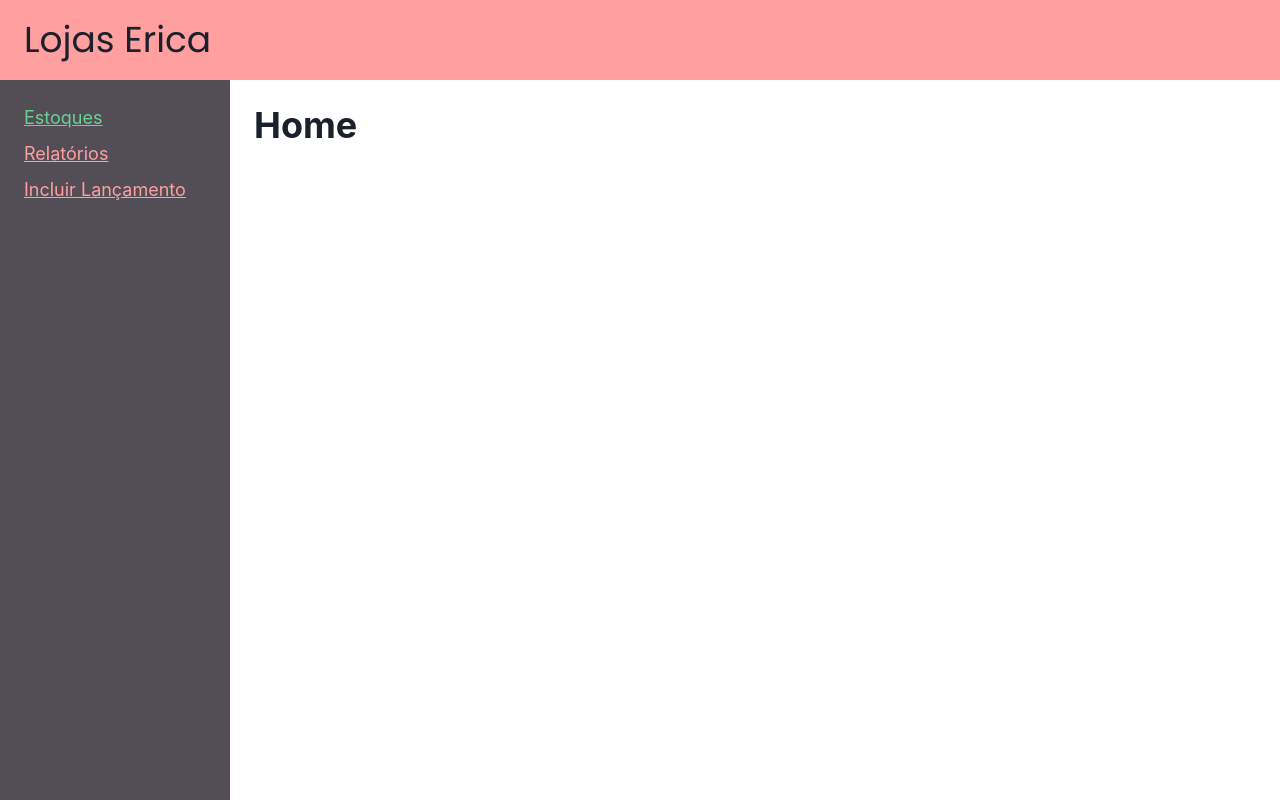
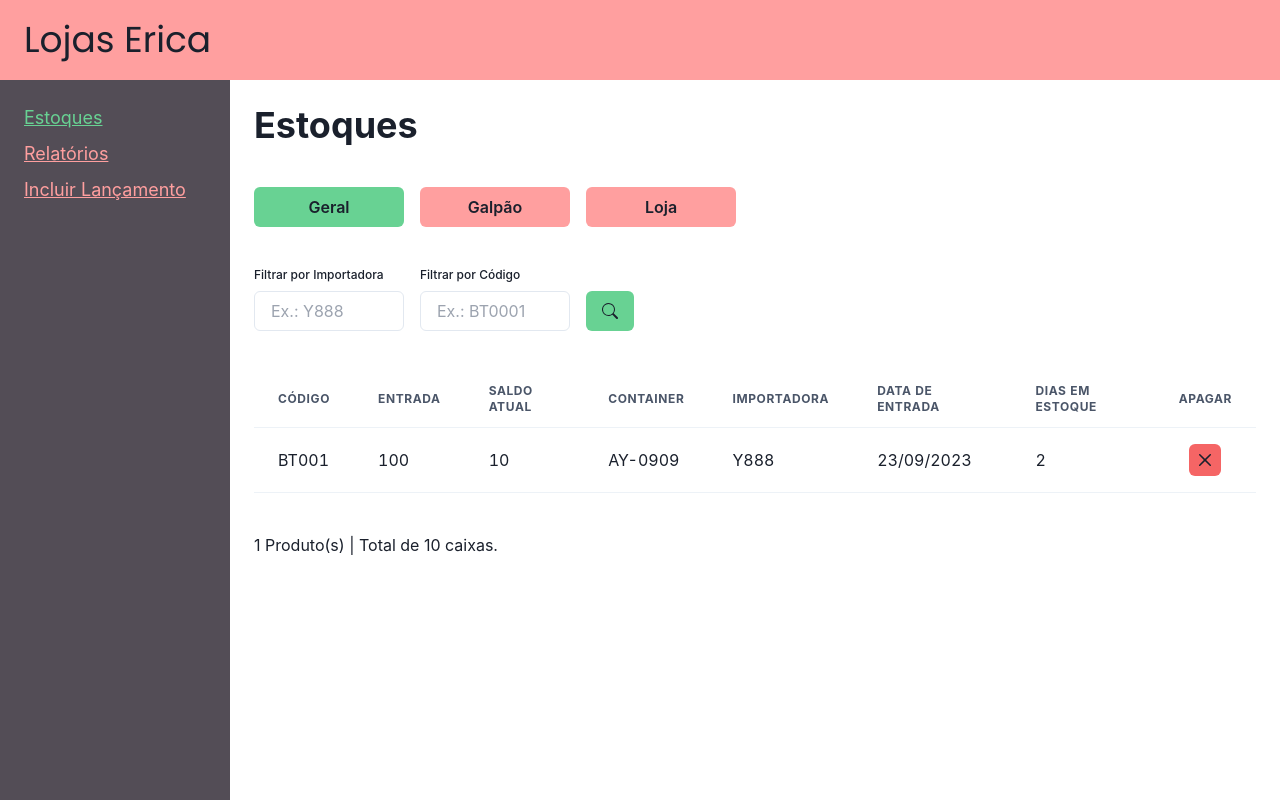
Before and after one commit to JeffersonAlves7/erica-webapp, a React (Vite) app: page /home in a window 1280 px wide. Built offline with nearby package versions, Linux system fonts and the light colour scheme.

Commit message:
feat: create the home page with design elements and colors

```diff
--- a/package.json
+++ b/package.json
@@ -13,9 +13,11 @@
     "@chakra-ui/react": "^2.8.1",
     "@emotion/react": "^11.11.1",
     "@emotion/styled": "^11.11.0",
+    "date-fns": "^2.30.0",
     "framer-motion": "^10.16.4",
     "react": "^18.2.0",
     "react-dom": "^18.2.0",
+    "react-icons": "^4.11.0",
     "react-router-dom": "^6.16.0"
   },
   "devDependencies": {
--- a/src/pages/home.tsx
+++ b/src/pages/home.tsx
@@ -1,5 +1,200 @@
-import { Heading } from "@chakra-ui/react";
+import {
+  Box,
+  Button,
+  CloseButton,
+  Flex,
+  FormControl,
+  FormLabel,
+  Heading,
+  Input,
+  Stack,
+  Table,
+  Tbody,
+  Td,
+  Th,
+  Thead,
+  Tr
+} from "@chakra-ui/react";
+import { format } from "date-fns";
+import { useRef, useState } from "react";
+import { BsSearch } from "react-icons/bs";
+
+type Estoque = "Geral" | "Galpão" | "Loja";
+
+enum EstoqueEnum {
+  geral = "Geral",
+  galpao = "Galpão",
+  loja = "Loja"
+}
+
+const estoques = Object.entries(EstoqueEnum).map(
+  (item) => item[1]
+) as Estoque[];
+
+interface ItemHome {
+  id: number;
+  sku: string;
+  quantidadeEntrada: number;
+  saldo: number;
+  container: string;
+  importadora: string;
+  dataDeEntrada: Date;
+  diasEmEstoque: number;
+}
+
+const itemExample: ItemHome = {
+  id: 1,
+  sku: "BT001",
+  container: "AY-0909",
+  dataDeEntrada: new Date(),
+  quantidadeEntrada: 100,
+  diasEmEstoque: 2,
+  saldo: 10,
+  importadora: "Y888"
+};
 
 export function Home() {
-  return <Heading>Home</Heading>;
+  const [estoque, setEstoque] = useState<Estoque>("Geral");
+  const [items, setItems] = useState<ItemHome[]>([itemExample]);
+  const importadoraInput = useRef<HTMLInputElement>(null);
+  const codigoInput = useRef<HTMLInputElement>(null);
+
+  function handleChangeEstoque(estoqueFromButton: Estoque) {
+    if (estoqueFromButton == estoque) return;
+    setEstoque(estoqueFromButton);
+  }
+
+  function handleSearchPedidos() {
+    const importadoraValue = importadoraInput.current?.value;
+    const codigoValue = codigoInput.current?.value;
+
+    if (!importadoraValue && !codigoValue) return;
+
+    console.log({ importadoraValue, codigoValue });
+  }
+
+  function handleDeleteItem(itemId: ItemHome['id']){
+    setItems(items => items.filter(item => item.id !== itemId));
+  }
+
+  const qntDeCaixas = items.reduce<number | ItemHome>((previous, current) => {
+    if (typeof previous !== "number") {
+      return previous.saldo + current.saldo;
+    } else {
+      return previous + current.saldo;
+    }
+  }, 0) as number;
+
+  return (
+    <Stack gap={10} h={"full"}>
+      <Heading>Estoques</Heading>
+
+      {/* Seletor de estoques */}
+      <Stack direction={"row"} gap={4}>
+        {estoques.map((currentEstoque) => (
+          <Button
+            key={currentEstoque + "-button"}
+            onClick={() => handleChangeEstoque(currentEstoque)}
+            w={150}
+            backgroundColor={
+              estoque == currentEstoque ? "erica.green" : "erica.pink"
+            }
+            _hover={{ opacity: 0.7 }}
+            size={"md"}
+          >
+            {currentEstoque}
+          </Button>
+        ))}
+      </Stack>
+
+      {/* Filtros */}
+      <Stack direction={"row"} gap={4} align={"center"}>
+        <FormControl w={150}>
+          <FormLabel>
+            <p className="text-xs">Filtrar por Importadora</p>
+          </FormLabel>
+          <Input
+            placeholder="Ex.: Y888"
+            ref={importadoraInput}
+            onKeyDown={(e) => {
+              if (e.key.toLowerCase() === "enter") {
+                handleSearchPedidos();
+              }
+            }}
+          />
+        </FormControl>
+        <FormControl w={150}>
+          <FormLabel>
+            <p className="text-xs">Filtrar por Código</p>
+          </FormLabel>
+          <Input
+            placeholder={"Ex.: BT0001"}
+            ref={codigoInput}
+            onKeyDown={(e) => {
+              if (e.key.toLowerCase() === "enter") {
+                handleSearchPedidos();
+              }
+            }}
+          />
+        </FormControl>
+        <Button
+          _hover={{ opacity: 0.7 }}
+          backgroundColor={"erica.green"}
+          marginTop={6}
+          onClick={handleSearchPedidos}
+        >
+          <BsSearch />
+        </Button>
+      </Stack>
+
+      {/* Tabela de Produtos */}
+      <Box overflowX={"scroll"}>
+        <Table>
+          <Thead>
+            <Tr>
+              <Th>Código</Th>
+              <Th>Entrada</Th>
+              <Th>Saldo Atual</Th>
+              <Th>Container</Th>
+              <Th>Importadora</Th>
+              <Th>Data de Entrada</Th>
+              <Th>Dias em Estoque</Th>
+              <Th>Apagar</Th>
+            </Tr>
+          </Thead>
+          <Tbody>
+            {items.map((item) => (
+              <Tr key={"item-" + item.sku}>
+                <Td>{item.sku}</Td>
+                <Td>{item.quantidadeEntrada}</Td>
+                <Td>{item.saldo}</Td>
+                <Td>{item.container}</Td>
+                <Td>{item.importadora}</Td>
+                <Td>{format(item.dataDeEntrada, "dd/MM/yyyy")}</Td>
+                <Td>{item.diasEmEstoque}</Td>
+                <Td>
+                  <Flex align={"center"} justify={"center"}>
+                    <CloseButton
+                    onClick={() => handleDeleteItem(item.id)}
+                      backgroundColor={"red.400"}
+                      _hover={{
+                        opacity: 0.7
+                      }}
+                    />
+                  </Flex>
+                </Td>
+              </Tr>
+            ))}
+          </Tbody>
+        </Table>
+      </Box>
+
+      {/* Resumo da quantidade */}
+      <Box justifySelf={"flex-end"}>
+        <span>
+          {items.length} Produto(s) | Total de {qntDeCaixas} caixas.
+        </span>
+      </Box>
+    </Stack>
+  );
 }
```
Also changed, not shown: 1 other file (tests, documents, lock files or other folders).
